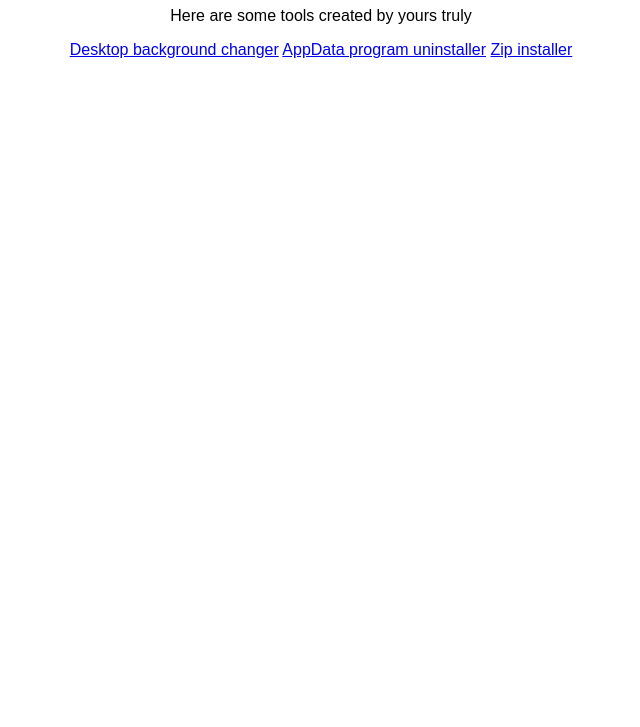
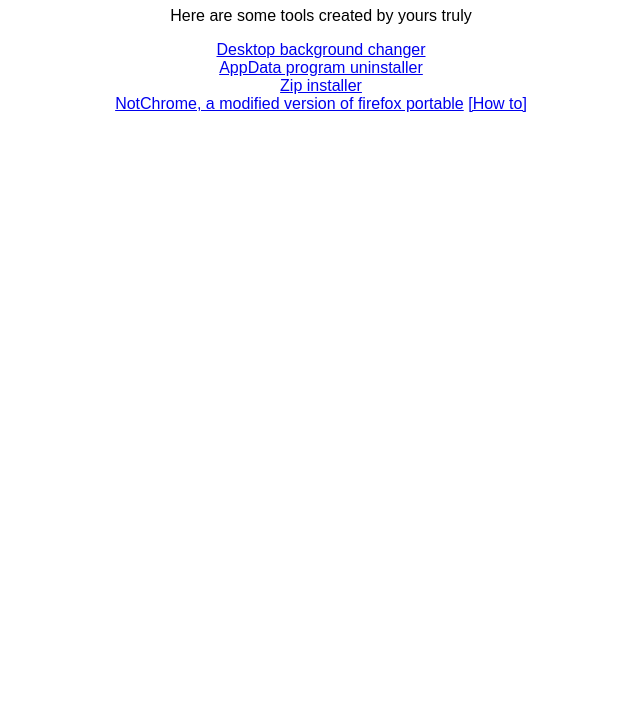
Before and after one commit to thebeanhub/hub, a plain HTML site: page tools.html in a window 1280 px wide. Shown: the part 73-800 px from the top of the page, without its empty margins (319-959 px from the left). Drawn offline with Linux system fonts and the light colour scheme.

Commit message:
Update tools.html

```diff
--- a/tools.html
+++ b/tools.html
@@ -9,11 +9,23 @@
 <h1>Bean Hub tools</h1>
 <p>Here are some tools created by yours truly</p>
 
+<div>
 <a href="tools/bgc.exe" download>Desktop background changer</a>
+</div>
 
+<div>
 <a href="tools/Unstall.exe" download>AppData program uninstaller</a>
+</div>
 
+<div>
 <a href="tools/Zipstaller.exe" download>Zip installer</a>
+</div>
 
+<div>
+<span>
+<a href="tools/notchrome.exe" download>NotChrome, a modified version of firefox portable</a>
+<a href="help/notchrome.html">[How to]</a>
+</span>
+</div>
 </body>
 </html>
```
